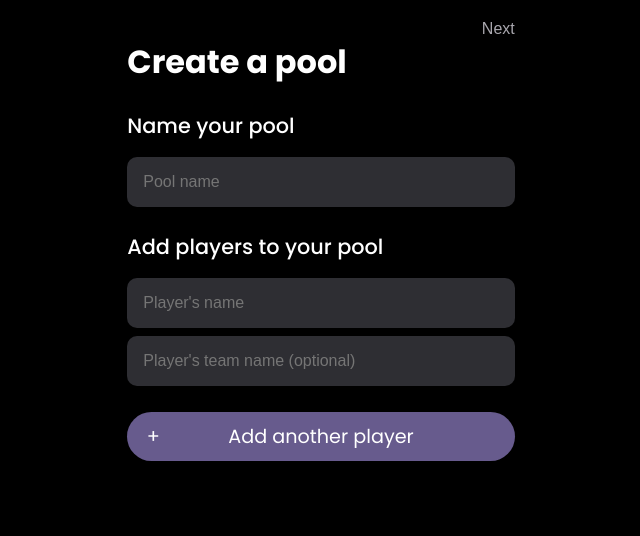
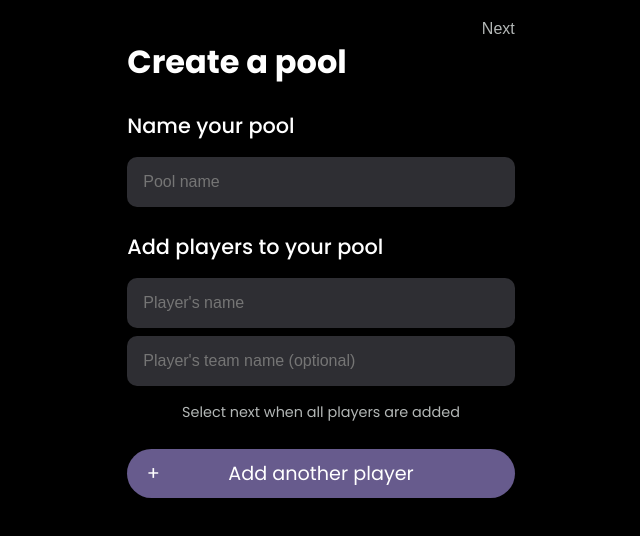
Before and after one commit to GreyNewfie/wizpool-app, a React (Vite) app: page /create-pool in a window 1280 px wide. Shown: the top 536 px of the page, without its empty margins (319-959 px from the left). Built offline with nearby package versions, Linux system fonts and the light colour scheme.

Commit message:
Update create pool page
Add message to let user know to select the next button when done adding players.

```diff
--- a/src/pages/create-pool-page.jsx
+++ b/src/pages/create-pool-page.jsx
@@ -25,6 +25,7 @@ export default function CreatePool() {
       <div className="add-players-section">
         <p className="page-subsection-header">Add players to your pool</p>
         <AddPlayer />
+        <p className="secondary-text">Select next when all players are added</p>
         <PrimaryButton text={'Add another player'} />
       </div>
     </div>
--- a/src/styles.css
+++ b/src/styles.css
@@ -7,14 +7,15 @@
 :root {
     --main-bg-color: #1F201F;
     --primary-color: #675b8d;
-    --primary-text: 'Poppins', sans-serif;
-    --secondary-text: 'Roboto', sans-serif;
+    --secondary-text-color: #b3b7b6;
+    --primary-text-font: 'Poppins', sans-serif;
+    --secondary-text-font: 'Roboto', sans-serif;
 }
 
 body {
     background-color: black;
     color: white;
-    font-family: var(--primary-text);
+    font-family: var(--primary-text-font);
 }
 
 button {
@@ -66,7 +67,7 @@ div:has(.create-pool-container) {
     background: transparent;
     border: none;
     font-size: 1rem;
-    color: #A8A6AD;
+    color: var(--secondary-text-color);
 
     align-self: flex-end;
 }
@@ -114,3 +115,9 @@ div:has(.create-pool-container) {
     flex-direction: column;
     gap: .5rem;
 }
+
+.secondary-text {
+    color: var(--secondary-text-color);
+    font-size: .9rem;
+    text-align: center;
+}
```
